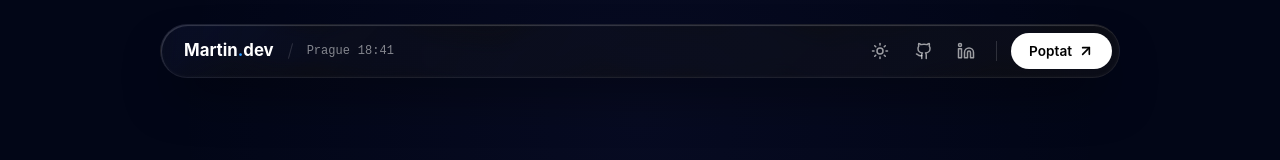
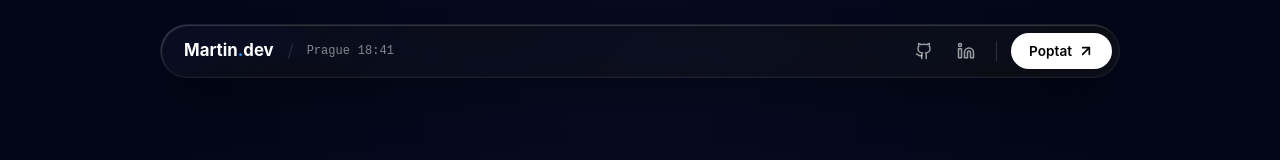
Before and after one commit to IchHabeNicht05/my-portfolio, a React (Vite) app: page / in a window 1280 px wide. Shown: the top 160 px of the page. Built offline with nearby package versions, Linux system fonts and the light colour scheme; no server answers.

Commit message:
Aktualizace: Frosted Midnight design

```diff
--- a/src/components/sections/Navbar.jsx
+++ b/src/components/sections/Navbar.jsx
@@ -18,7 +18,7 @@ const Navbar = () => {
   });
 
   // --- 1. Logika pro Light/Dark mode ---
-  const [isLightMode, setIsLightMode] = useState(() => {
+ {/*const [isLightMode, setIsLightMode] = useState(() => {
   const savedTheme = localStorage.getItem('theme');
   return savedTheme === 'light';
 });
@@ -31,8 +31,9 @@ const Navbar = () => {
       document.body.classList.remove('light-mode');
     }
   }, [isLightMode]);
+  */}
 
-  const toggleTheme = () => {
+  {/*const toggleTheme = () => {
     setIsLightMode(!isLightMode);
     if (!isLightMode) {
       document.body.classList.add('light-mode');
@@ -41,7 +42,7 @@ const Navbar = () => {
       document.body.classList.remove('light-mode');
       localStorage.setItem('theme', 'dark');
     }
-  };
+  };*/}
 
   return (
     <header className="navbar-wrapper">
@@ -63,7 +64,7 @@ const Navbar = () => {
         {/* PRAVÁ ČÁST - AKCE */}
         <div className="nav-right">
 
-          {/* TLAČÍTKO PRO PŘEPÍNÁNÍ REŽIMU */}
+          {/* TLAČÍTKO PRO PŘEPÍNÁNÍ REŽIMU
           <button
               className="theme-toggle"
               onClick={toggleTheme}
@@ -71,6 +72,7 @@ const Navbar = () => {
           >
               {isLightMode ? <Moon size={18} /> : <Sun size={18} />}
           </button>
+          */}
 
           <div className="social-icons">
             <a href="https://github.com/IchHabeNicht05" target="_blank" rel="noreferrer" className="nav-icon" aria-label="GitHub">
```
